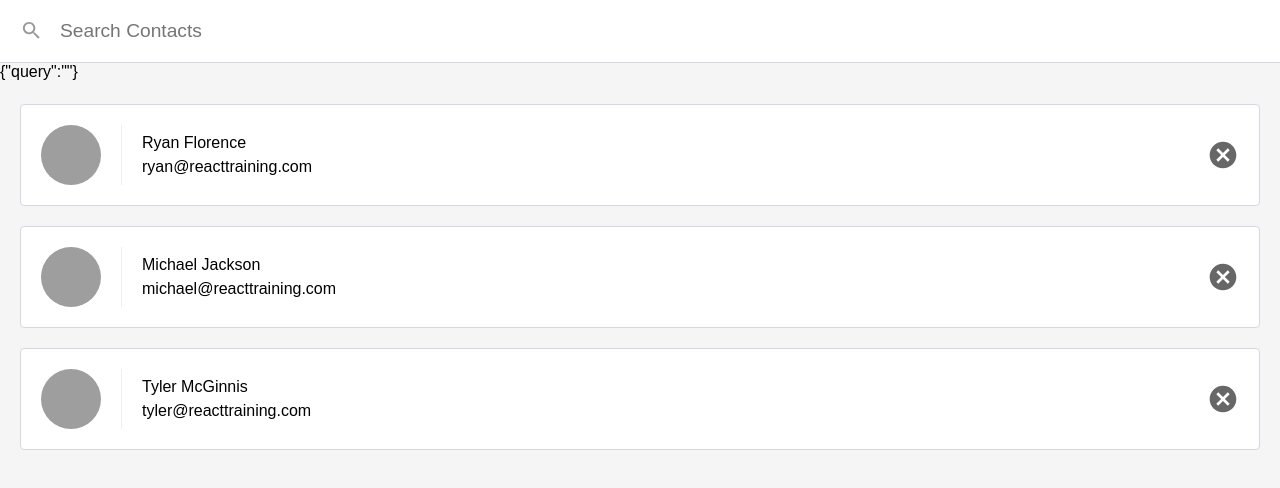
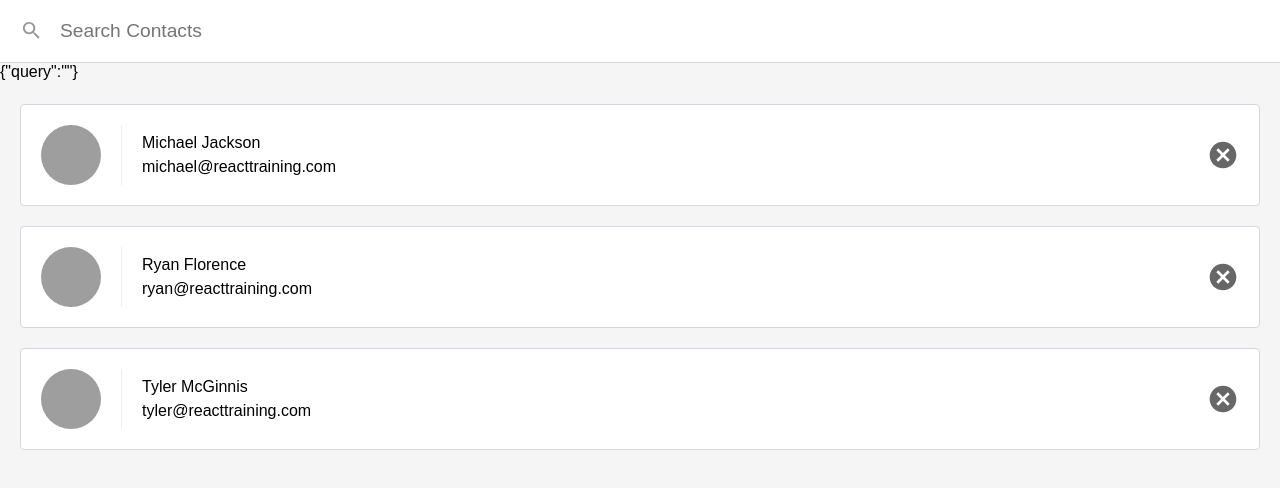
Before and after one commit to rsousadev/learningReact, a React (Create React App) app: page / in a window 1280 px wide. Shown: the top 488 px of the page. Built offline with nearby package versions, Linux system fonts and the light colour scheme.

Commit message:
Barra de pesquisa com input, pegando o valor de um input e manipulando o estado de outro componente listando usuários de acordo com a pesquisa e também por ordem alfabetica

```diff
--- a/package.json
+++ b/package.json
@@ -3,10 +3,12 @@
   "version": "0.1.0",
   "private": true,
   "dependencies": {
+    "escape-string-regexp": "^2.0.0",
     "prop-types": "^15.7.2",
     "react": "^16.11.0",
     "react-dom": "^16.11.0",
-    "react-scripts": "3.2.0"
+    "react-scripts": "3.2.0",
+    "sort-by": "^1.2.0"
   },
   "scripts": {
     "start": "react-scripts start",
--- a/src/ListContacts.js
+++ b/src/ListContacts.js
@@ -1,5 +1,7 @@
 import React, { Component } from 'react'
 import PropTypes from 'prop-types'
+import escapeReExp from 'escape-string-regexp'
+import sortBy from 'sort-by'
 
 class ListContacts extends Component{
     static propTypes ={
@@ -14,6 +16,20 @@
         this.setState({ query: query.trim() })
     }
     render(){
+        //Filtro que pega o nome e exibe de acordo com a pesquisa de acordo com o valor do input
+        //manipula o estado de um componente
+        let showingContacts
+        if(this.state.query){
+            const match = new RegExp(escapeReExp(this.state.query), 'i')
+            match.test('Tyler')
+            showingContacts = this.props.contacts.filter(( contact ) => match.test(contact.name))
+        }else{
+            showingContacts = this.props.contacts
+        }
+        //exibindo por ordem alfabética pelo nome
+
+        showingContacts.sort(sortBy('name'))
+
         return(
             <div className='list-contacts'>
                 {JSON.stringify(this.state)}
@@ -27,7 +43,7 @@
                     />
                 </div>
                  <ol className='contact-list'>
-                    {this.props.contacts.map((contact) =>(
+                    {showingContacts.map((contact) =>(
                         <li key={contact.id} className='contact-list-item'>
                             <div className='contact-avatar' style={{
                                 backgroundImage: `url(${contact.avatarURL})`
```
Also changed, not shown: 1 other file (tests, documents, lock files or other folders).
